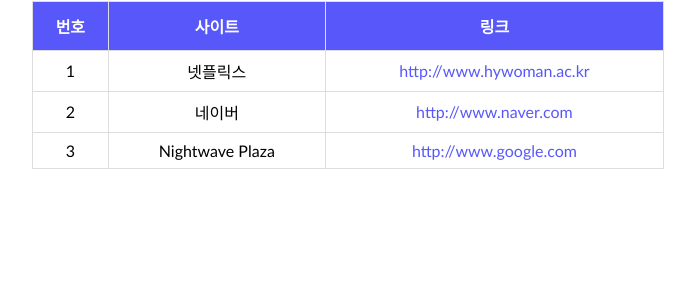
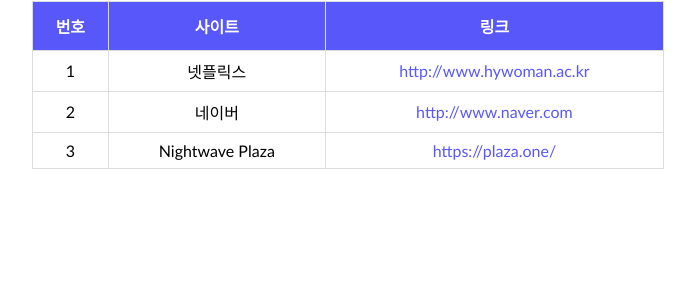
Before and after one commit to kkchy12/blog, a Django app: template bookmark/templates/bookmark/bookmark_list.html in a window 1280 px wide. Shown: the part 134-434 px from the top of the page, without its empty margins (292-987 px from the left). Run offline with Django 3.2, Linux system fonts and the light colour scheme; the template is opened without the code that fills it, so the values that code supplies are empty.

Commit message:
Changed ...

```diff
--- a/bookmark/templates/bookmark/bookmark_list.html
+++ b/bookmark/templates/bookmark/bookmark_list.html
@@ -103,7 +103,7 @@
                             따라서 BookmarkDV.as_view() 메소드가 담당하여
                             bookmark_detail.html로 연결함.  -->
                             <a href="/bookmark/3/">
-                                http://www.google.com
+                                https://plaza.one/
                             </a>
                         </td>
                     </tr>
```
